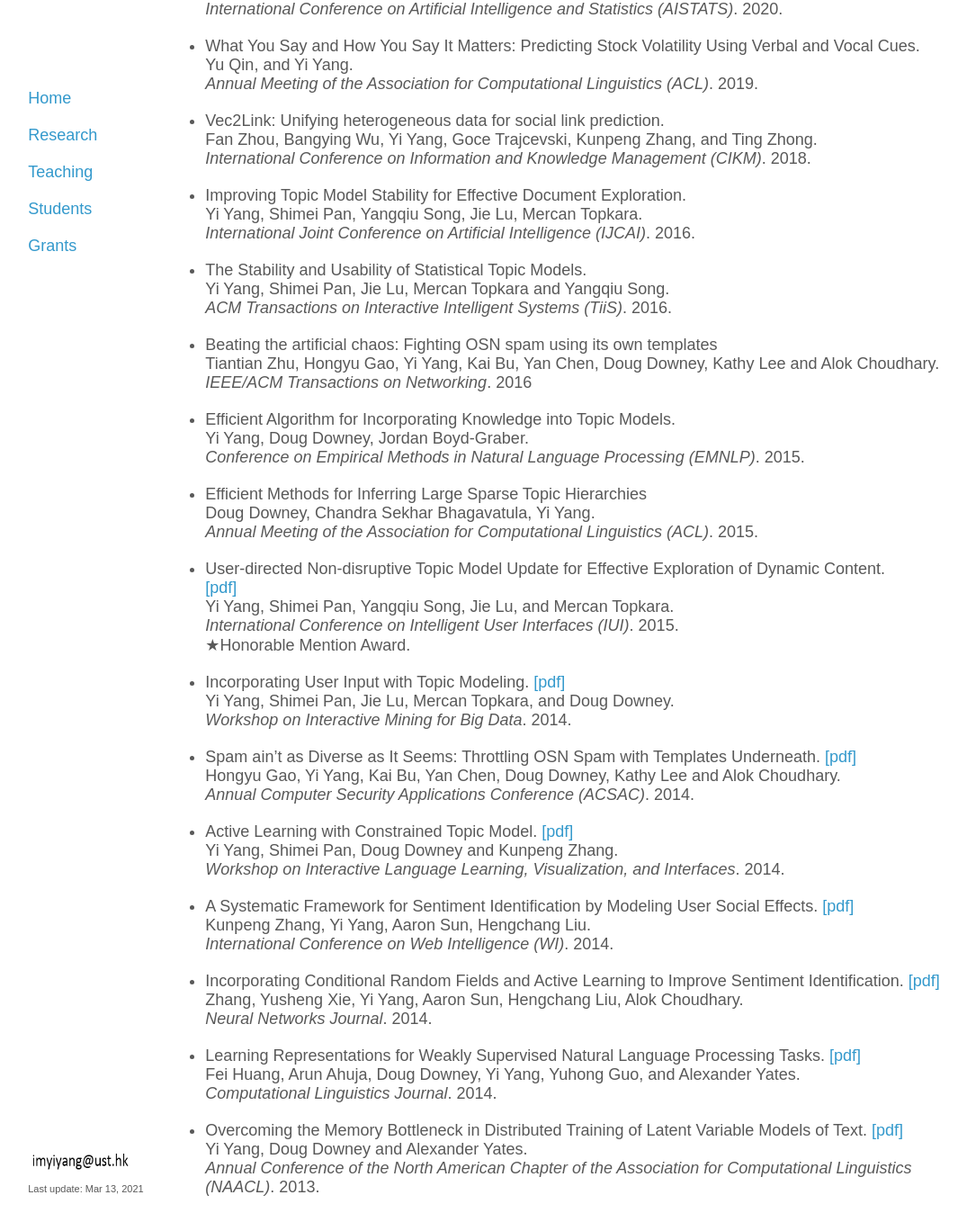
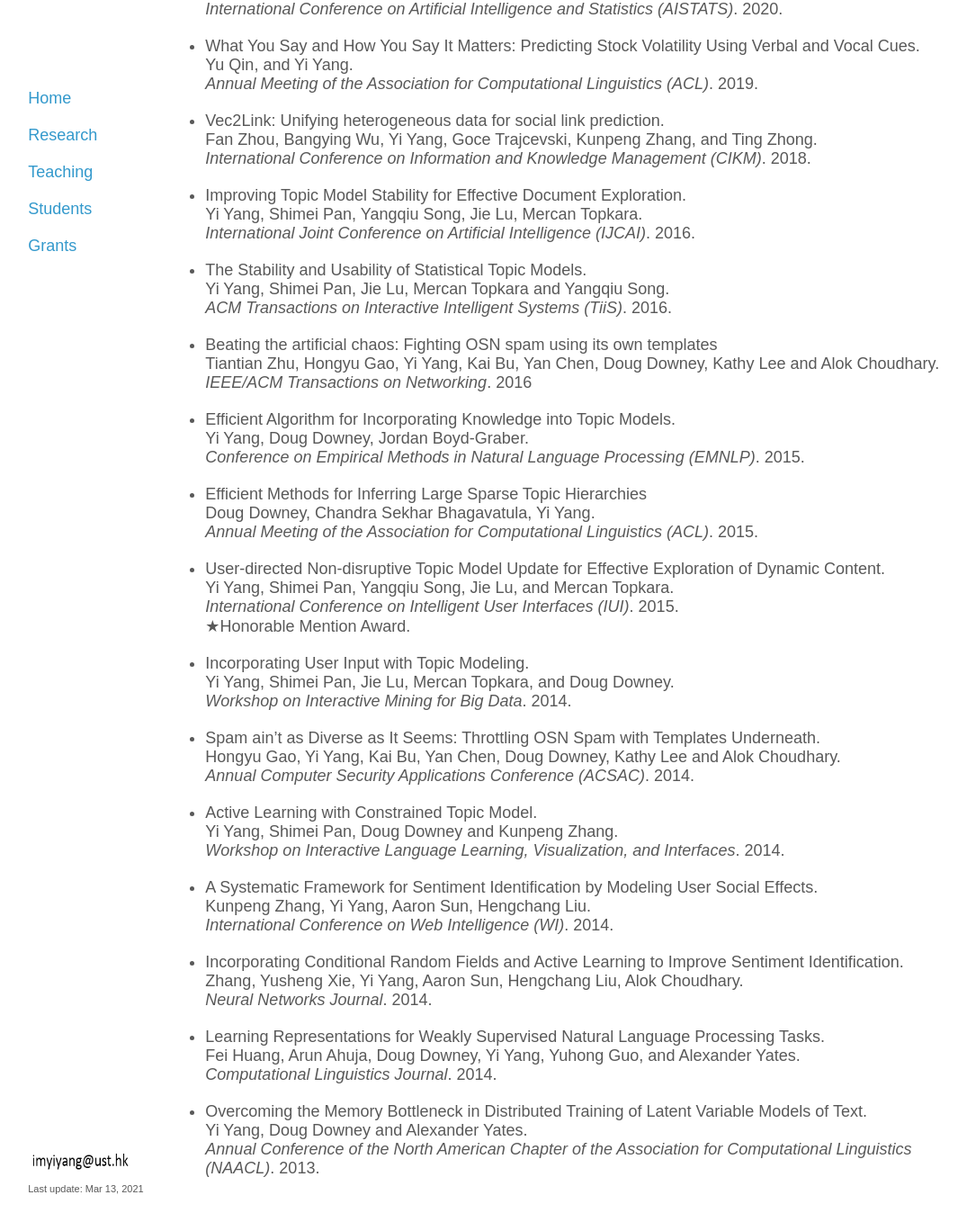
Before and after one commit to yya518/yya518.github.io, a Jekyll site: the page built from research.md, in a window 1280 px wide and 1400 px high, scrolled down 1004 px. Shown: the top 1368 px of the window at 90% size, without its empty margins (85-1160 px from the left). Built offline with Jekyll 4.4.1, drawn with Linux system fonts in a browser that asks for light colours; some of the changed text lies outside the part shown.

Commit message:
update pdf

```diff
--- a/research.md
+++ b/research.md
@@ -76,41 +76,36 @@ Tiantian Zhu, Hongyu Gao, Yi Yang, Kai Bu, Yan Chen, Doug Downey, Kathy Lee and
 Doug Downey, Chandra Sekhar Bhagavatula,  Yi Yang. <br>
 *Annual Meeting of the Association for Computational Linguistics (ACL)*. 2015. <br>
 
-+  User-directed Non-disruptive Topic Model Update for Effective Exploration of Dynamic Content.
-    <a href="http://www.cs.northwestern.edu/~yya518/paper/IUI_15.pdf">[pdf]</a><br>
++  User-directed Non-disruptive Topic Model Update for Effective Exploration of Dynamic Content. <br>
      Yi Yang, Shimei Pan, Yangqiu Song, Jie Lu, and Mercan Topkara.<br>
     *International Conference on Intelligent User Interfaces (IUI)*. 2015. <br>
     &#9733;Honorable Mention Award.
 <br>
 
-+  Incorporating User Input with Topic Modeling.  <a href="http://www.cs.northwestern.edu/~yya518/paper/imbig15.pdf">[pdf]</a><br>
++  Incorporating User Input with Topic Modeling.  <br>
 Yi Yang, Shimei Pan, Jie Lu, Mercan Topkara, and Doug Downey. <br>
 *Workshop on Interactive Mining for Big Data*. 2014. <br>
 
-+  Spam ain’t as Diverse as It Seems: Throttling OSN Spam with Templates Underneath. <a href="http://www.cs.northwestern.edu/~yya518/paper/Tangram.pdf"> [pdf]</a> <br>
++  Spam ain’t as Diverse as It Seems: Throttling OSN Spam with Templates Underneath. <br>
 Hongyu Gao,  Yi Yang, Kai Bu, Yan Chen, Doug Downey, Kathy Lee and Alok Choudhary. <br>
 *Annual Computer Security Applications Conference (ACSAC)*. 2014. <br>
 
-+  Active Learning with Constrained Topic Model. <a href="http://nlp.stanford.edu/events/illvi2014/papers/yang-illvi2014.pdf"> [pdf]</a> <br>
++  Active Learning with Constrained Topic Model.  <br>
  Yi Yang, Shimei Pan, Doug Downey and Kunpeng Zhang. <br>
 *Workshop on Interactive Language Learning, Visualization, and Interfaces*. 2014.<br>
 
-+  A Systematic Framework for Sentiment Identification by Modeling User Social Effects.
-	<a href="http://kzhang6.people.uic.edu/paper/WIC2014.pdf"> [pdf]</a> <br>
++  A Systematic Framework for Sentiment Identification by Modeling User Social Effects. <br>
 Kunpeng Zhang,   Yi Yang, Aaron Sun, Hengchang Liu. <br>
 *International Conference on Web Intelligence (WI)*. 2014.<br>
 
-+  Incorporating Conditional Random Fields and Active Learning to Improve Sentiment Identification.
-<a href="http://www.sciencedirect.com/science/article/pii/S0893608014000896"> [pdf]</a> <br>
++  Incorporating Conditional Random Fields and Active Learning to Improve Sentiment Identification.  <br>
 Zhang, Yusheng Xie,  Yi Yang, Aaron Sun, Hengchang Liu, Alok Choudhary. <br>
 *Neural Networks Journal*. 2014.<br>
 
-+  Learning Representations for Weakly Supervised Natural Language Processing Tasks.
-	<a href="http://www.mitpressjournals.org/doi/pdf/10.1162/COLI_a_00167"> [pdf]</a><br>
++  Learning Representations for Weakly Supervised Natural Language Processing Tasks. <br>
 Fei Huang, Arun Ahuja, Doug Downey,  Yi Yang, Yuhong Guo, and Alexander Yates. <br>
 *Computational Linguistics Journal*.  2014.<br>
 
-+  Overcoming the Memory Bottleneck in Distributed Training of Latent Variable Models of Text.
-	<a href="http://www.cs.northwestern.edu/~ddowney/publications/yiyang_naaclhlt13.pdf"> [pdf]</a> <br>
++  Overcoming the Memory Bottleneck in Distributed Training of Latent Variable Models of Text.  <br>
 	 Yi Yang, Doug Downey and Alexander Yates. <br>
 *Annual Conference of the North American Chapter of the Association for Computational Linguistics (NAACL)*. 2013.
```
Also changed, not shown: other parts of research.md (+3 -3 lines).
